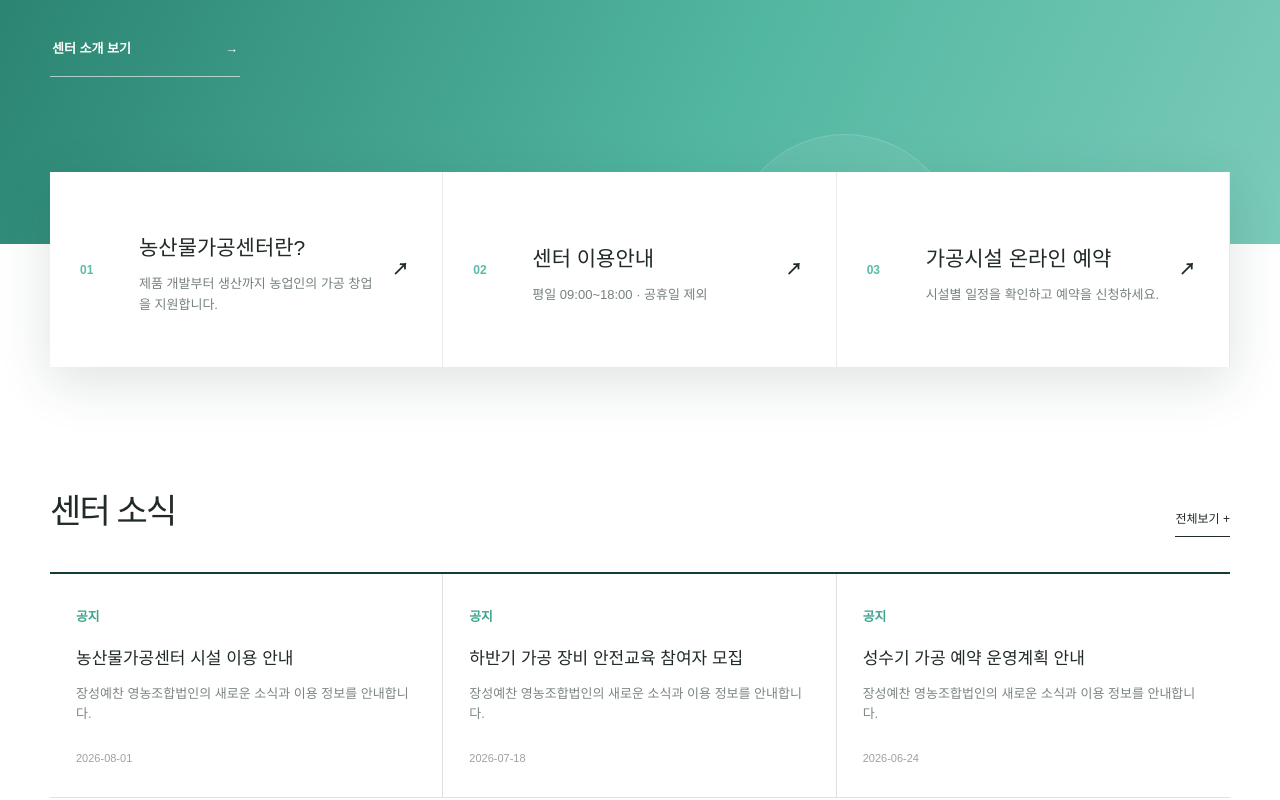
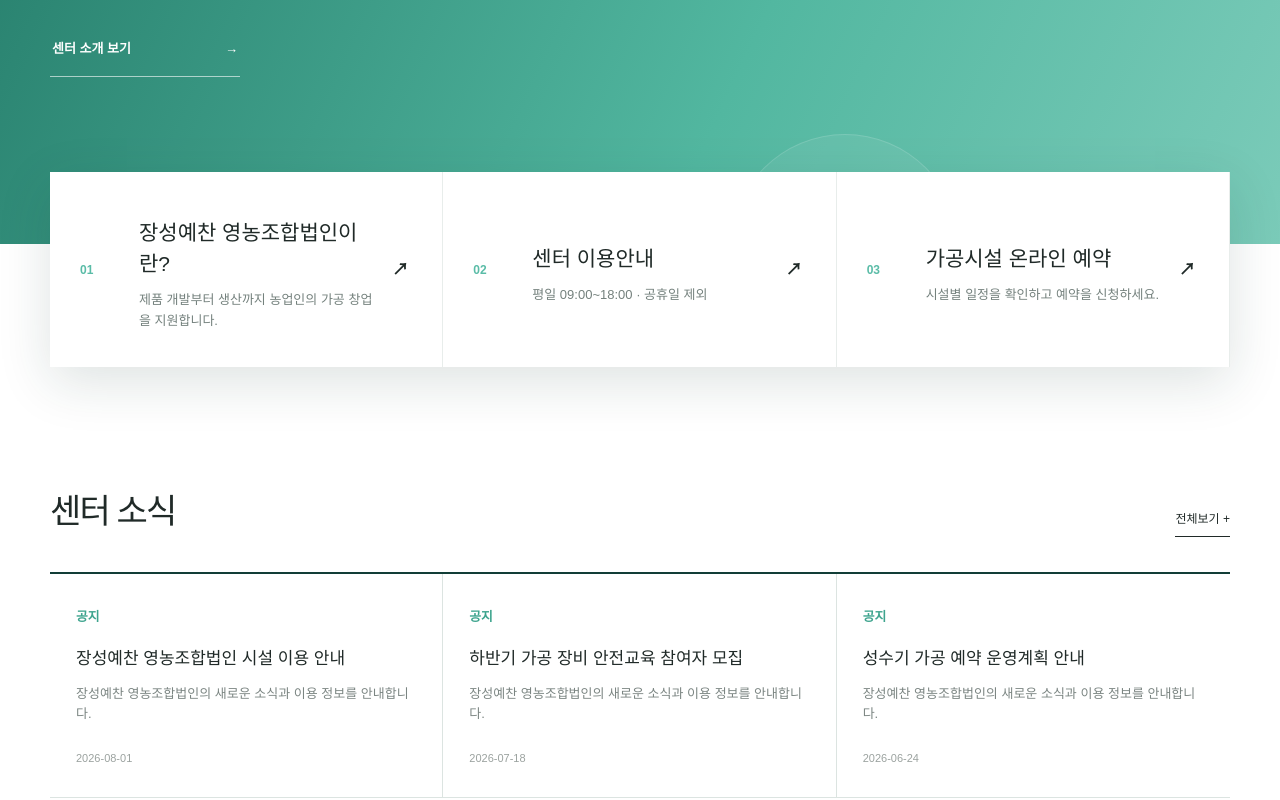
Before and after one commit to isolmin3-cmyk/jangseong-agri-food-center, a Next.js app: page / in a window 1280 px wide. Shown: the part 464-1264 px from the top of the page. Built offline with nearby package versions, Linux system fonts and the light colour scheme; no server answers.

Commit message:
Replace remaining processing center wording

```diff
--- a/app/layout.tsx
+++ b/app/layout.tsx
@@ -4,7 +4,7 @@ import "./globals.css";
 export const metadata: Metadata = {
   metadataBase: new URL(process.env.NEXT_PUBLIC_SITE_URL ?? "http://localhost:3000"),
   title: { default: "장성예찬 영농조합법인", template: "%s | 장성예찬 영농조합법인" },
-  description: "장성의 건강한 농산물을 가치 있는 제품으로 연결하는 농산물가공센터",
+  description: "장성의 건강한 농산물을 가치 있는 제품으로 연결하는 장성예찬 영농조합법인",
   icons: {
     icon: "/favicon.svg",
     shortcut: "/favicon.svg",
--- a/app/page.tsx
+++ b/app/page.tsx
@@ -12,7 +12,7 @@ const homeProductImages = [blueberryJamImage, strawberryJamImage, appleJuiceImag
 export default function Home(){return <><Header/><main>
   <section className="home-hero"><div className="container hero-inner"><p>농촌은 생명, 농업은 미래</p><h1>장성의 건강한 농산물을<br/><strong>가치 있는 제품</strong>으로 만듭니다</h1><span>농업인의 아이디어가 안전한 먹거리와 새로운 소득이 되도록 함께합니다.</span><Link href="/about">센터 소개 보기 <b>→</b></Link></div></section>
   <section className="home-service container">
-    <Link href="/about"><i>01</i><div><h2>농산물가공센터란?</h2><p>제품 개발부터 생산까지 농업인의 가공 창업을 지원합니다.</p></div><b>↗</b></Link>
+    <Link href="/about"><i>01</i><div><h2>장성예찬 영농조합법인이란?</h2><p>제품 개발부터 생산까지 농업인의 가공 창업을 지원합니다.</p></div><b>↗</b></Link>
     <Link href="/guide"><i>02</i><div><h2>센터 이용안내</h2><p>평일 09:00~18:00 · 공휴일 제외</p></div><b>↗</b></Link>
     <Link href="/reservation"><i>03</i><div><h2>가공시설 온라인 예약</h2><p>시설별 일정을 확인하고 예약을 신청하세요.</p></div><b>↗</b></Link>
   </section>
--- a/app/site-data.ts
+++ b/app/site-data.ts
@@ -3,7 +3,7 @@ export type MenuGroup = { title: string; subtitle: string; items: MenuItem[] };
 
 export const menus: MenuGroup[] = [
   { title: "가공센터 소개", subtitle: "센터를 소개합니다", items: [
-    { label: "농산물가공센터란", href: "/about" }, { label: "시설현황", href: "/facilities" },
+    { label: "장성예찬 영농조합법인이란", href: "/about" }, { label: "시설현황", href: "/facilities" },
     { label: "업무소개", href: "/business" }, { label: "제조공정", href: "/process" },
     { label: "가공제품소개", href: "/products" }, { label: "찾아오시는 길", href: "/location" },
   ]},
@@ -21,7 +21,7 @@ export const menus: MenuGroup[] = [
 export const allSlugs = menus.flatMap(g => g.items.map(i => i.href.slice(1)));
 
 export const notices = [
-  ["공지", "농산물가공센터 시설 이용 안내", "센터관리자", "2026-08-01", "126"],
+  ["공지", "장성예찬 영농조합법인 시설 이용 안내", "센터관리자", "2026-08-01", "126"],
   ["공지", "하반기 가공 장비 안전교육 참여자 모집", "센터관리자", "2026-07-18", "98"],
   ["공지", "성수기 가공 예약 운영계획 안내", "센터관리자", "2026-06-24", "211"],
   ["안내", "포장재 규격 및 단가 변경 안내", "센터관리자", "2026-05-09", "175"],
```
